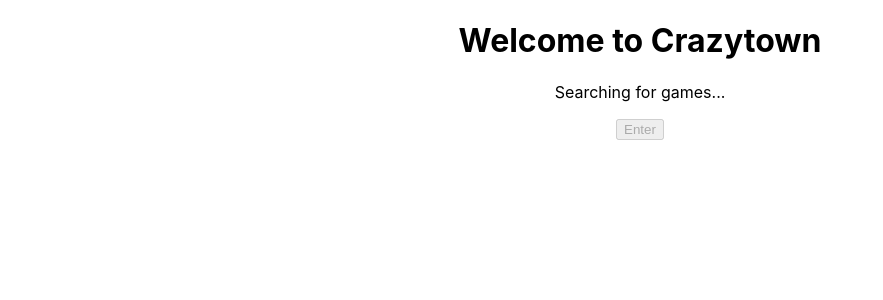
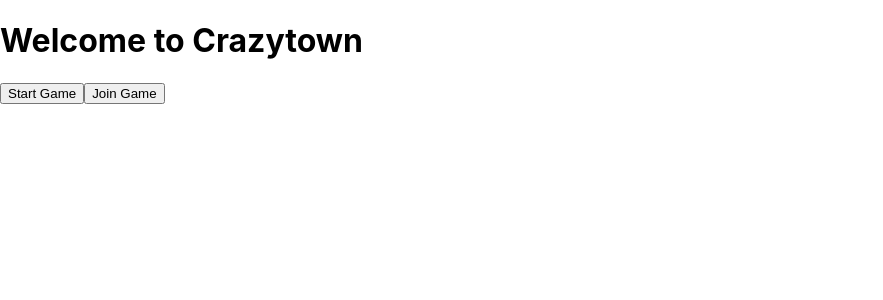
Before and after one commit to epeterson320/ericp, a React (Create React App) app in the folder packages/ui-controller/: page / in a window 1280 px wide. Shown: the top 300 px of the page, without its empty margins (0-883 px from the left). Built offline with nearby package versions, Linux system fonts and the light colour scheme.

Commit message:
Add join game screen

```diff
--- a/packages/ui-controller/src/App.css
+++ /dev/null
@@ -1,33 +0,0 @@
-.App {
-	text-align: center;
-}
-
-.App-logo {
-	animation: App-logo-spin infinite 20s linear;
-	height: 40vmin;
-	pointer-events: none;
-}
-
-.App-header {
-	background-color: #282c34;
-	min-height: 100vh;
-	display: flex;
-	flex-direction: column;
-	align-items: center;
-	justify-content: center;
-	font-size: calc(10px + 2vmin);
-	color: white;
-}
-
-.App-link {
-	color: #61dafb;
-}
-
-@keyframes App-logo-spin {
-	from {
-		transform: rotate(0deg);
-	}
-	to {
-		transform: rotate(360deg);
-	}
-}
--- a/packages/ui-controller/src/App.js
+++ b/packages/ui-controller/src/App.js
@@ -1,15 +1,9 @@
 import React from 'react';
-import './App.css';
+import JoinGameScreen from './JoinGameScreen';
+import GameScreen from './GameScreen';
 
-function App() {
-	return (
-		<div className="App">
-			<h1>Welcome to Crazytown</h1>
-			<p>Searching for games...</p>
-			{/* TODO: error connecting to server, start game, join game, connect to chromecast */}
-			<button disabled>Enter</button>
-		</div>
-	);
+export default function App() {
+	const [game, setGame] = React.useState(null);
+	if (game) return <GameScreen game={game} />;
+	return <JoinGameScreen onGameJoined={setGame} onGameStarted={setGame} />;
 }
-
-export default App;
--- /dev/null
+++ b/packages/ui-controller/src/GameScreen.js
@@ -0,0 +1,4 @@
+import React from 'react';
+export default function GameScreen({ game }) {
+	return <p>{JSON.stringify(game)}</p>;
+}
--- /dev/null
+++ b/packages/ui-controller/src/JoinGameScreen.js
@@ -0,0 +1,57 @@
+import React from 'react';
+import noop from 'lodash/noop';
+
+export default function JoinGameScreen({ onGameStarted, onGameJoined }) {
+	const listing = useGameListing();
+	const { loading, error, games, refetch } = listing;
+
+	return (
+		<div className="App">
+			<h1>Welcome to Crazytown</h1>
+			{loading ? <p>Searching for games...</p> : null}
+			{error ? <pre>{listing.error.message}</pre> : null}
+			{error ? <button onClick={refetch}>Retry</button> : null}
+			<button
+				disabled={loading || error}
+				onClick={() => {
+					const game = { id: 1 };
+					onGameStarted(game);
+				}}
+			>
+				Start Game
+			</button>
+			<button
+				disabled={loading || error}
+				onClick={() => {
+					const game = games[0];
+					onGameJoined(game);
+				}}
+			>
+				Join Game
+			</button>
+		</div>
+	);
+}
+
+function useGameListing() {
+	const [listing, setListing] = React.useState({
+		loading: true,
+		games: [],
+		error: null,
+		refetch: noop,
+	});
+	React.useEffect(() => {
+		const timer = setTimeout(() => {
+			setListing({
+				loading: false,
+				games: [{ id: 5 }],
+				error: null,
+				refetch: noop,
+			});
+		}, 2000);
+
+		return () => clearTimeout(timer);
+	}, []);
+
+	return listing;
+}
```
Also changed, not shown: packages/ui-controller/src/logo.svg (deleted).
